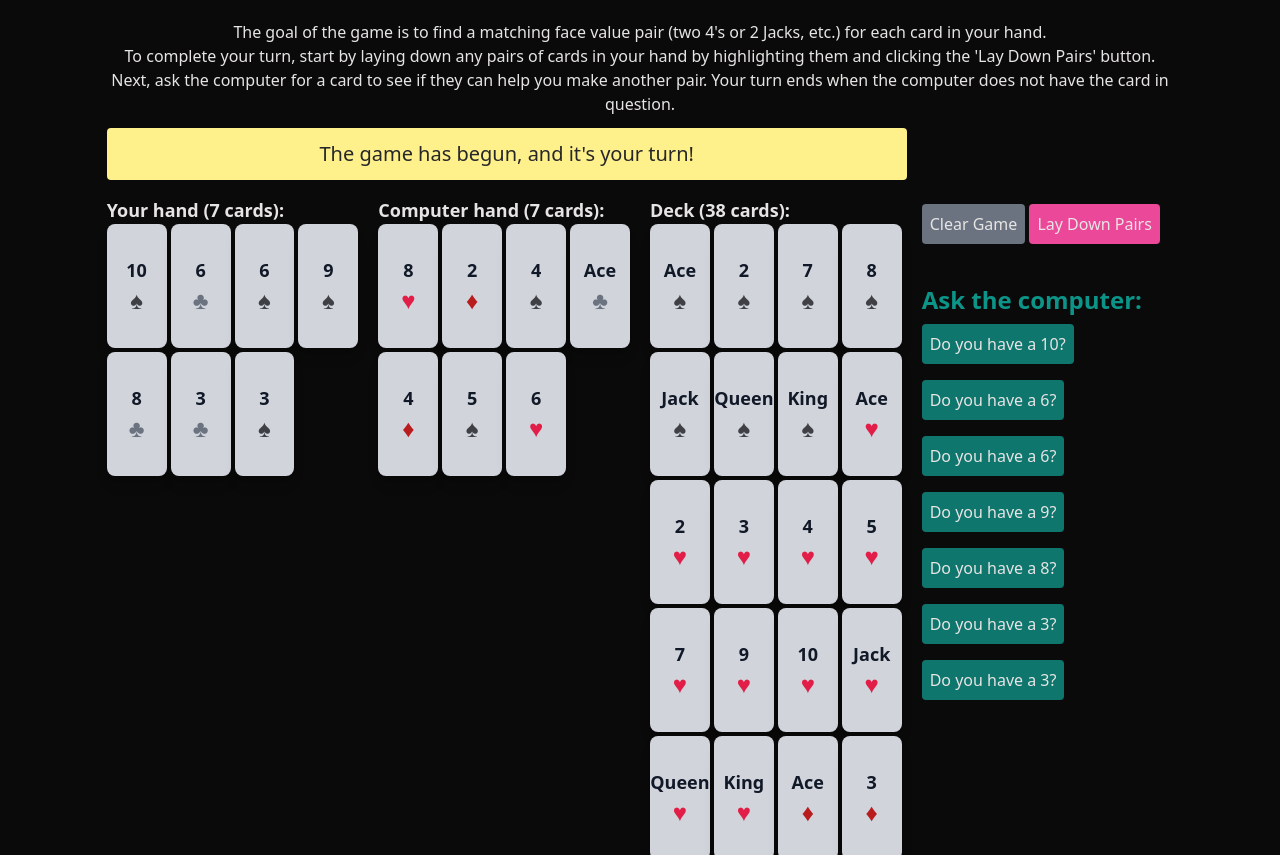
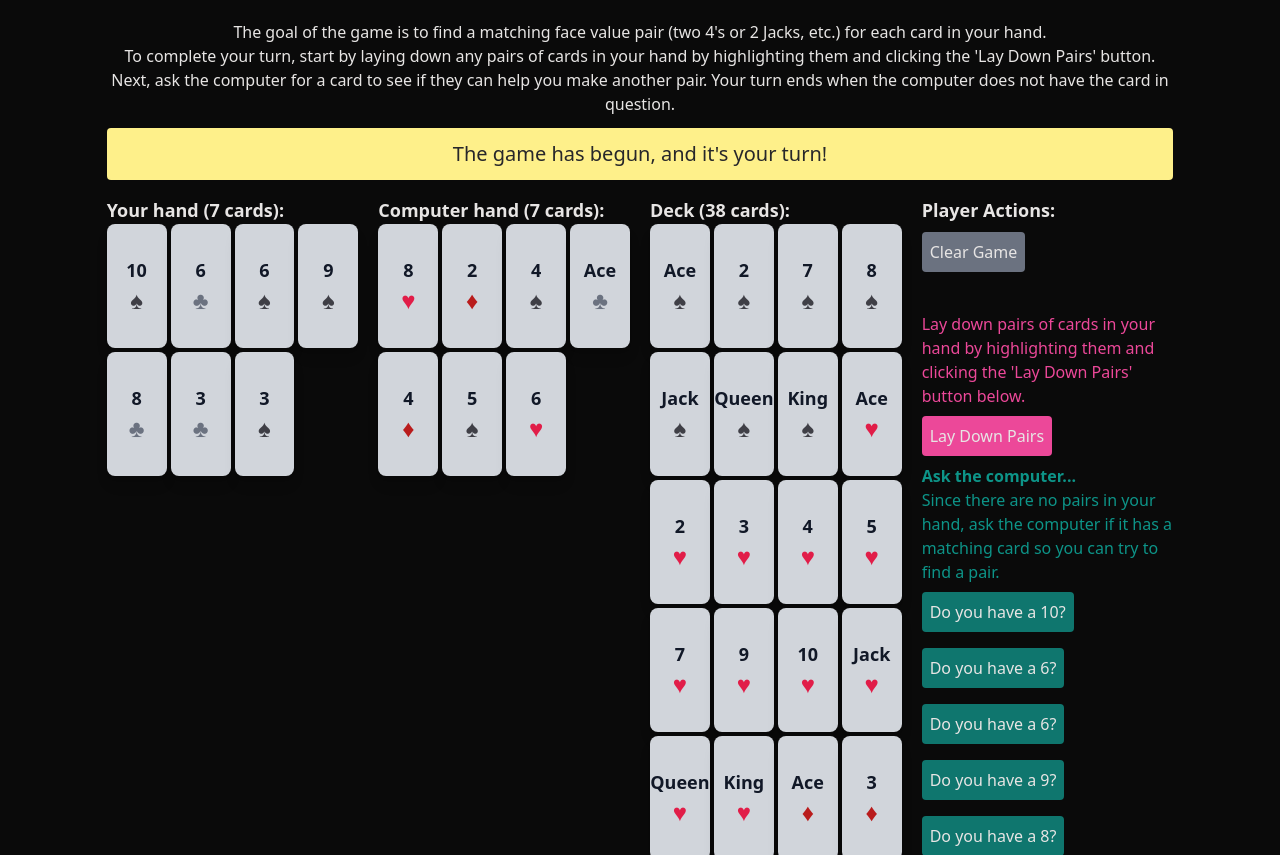
Before and after one commit to mmhernandez/go_fish_card_game, a Flask app: page /start_game in a window 1280 px wide. Shown: the top 855 px of the page. Run offline with Flask 3, Linux system fonts and the light colour scheme; some libraries are stand-ins or nearby versions.

Commit message:
Reformat player actions and add help text

```diff
--- a/flask_app/templates/index.html
+++ b/flask_app/templates/index.html
@@ -12,22 +12,13 @@
         The goal of the game is to find a matching face value pair (two 4's or 2 Jacks, etc.) for each card in your hand. <br>To complete your turn, start by laying down any pairs of cards in your hand by highlighting them and clicking the 'Lay Down Pairs' button. Next, ask the computer for a card to see if they can help you make another pair. Your turn ends when the computer does not have the card in question.
     </p>
     <form action="/pairs" method="post">
-        <!-- <button class="rounded bg-gray-500 hover:bg-gray-600 my-2 p-2">
-            <a href="/clear">Clear Game</a>
-        </button>
-        {% if "player_hand" not in session %}
-            <button class="rounded bg-blue-500 hover:bg-blue-600 my-2 p-2">
-                <a href="/start_game">New Game</a>
-            </button>
-        {% else %}
-            <input type="submit" value="Lay Down Pairs" class="rounded bg-pink-500 hover:bg-pink-600 my-2 p-2 cursor-pointer">
-        {% endif %} -->
         {% if message %}
-            <div class="p-3 my-3 rounded bg-yellow-200 text-zinc-800 text-center text-xl w-3/4">
+            <div class="p-3 my-3 rounded bg-yellow-200 text-zinc-800 text-center text-xl">
                 {{message}}
             </div>
         {% endif %}
 
+        <!-- player hand -->
         <div class="flex gap-5 mt-4">
             <div class="basis-1/4">
                 {% if "player_hand" in session %}
@@ -100,6 +91,8 @@
             {% endif %}
         </div>
     </form>
+
+        <!-- computer hand -->
         <div class="basis-1/4">
             {% if "computer_hand" in session %}
                 <p class="text-lg font-bold">Computer hand ({{(session["computer_hand"]|length)}} cards):</p>
@@ -138,6 +131,8 @@
                 </div>
             {% endif %}
         </div>
+
+        <!-- remaining deck -->
         <div class="basis-1/4">
             {% if "deck" in session %}
                 <p class="text-lg font-bold">Deck ({{session["deck"]|length}} cards):</p>
@@ -156,19 +151,27 @@
                 </div>
             {% endif %}
         </div>
+
+        <!-- actions -->
         <div class="basis-1/4">
+            <p class="text-lg font-bold">Player Actions:</p>
             <button class="rounded bg-gray-500 hover:bg-gray-600 mt-2 mb-10 p-2">
                 <a href="/clear">Clear Game</a>
             </button>
+
             {% if "player_hand" not in session %}
                 <button class="rounded bg-blue-500 hover:bg-blue-600 my-2 p-2">
                     <a href="/start_game">New Game</a>
                 </button>
             {% else %}
+
+                <!-- if player hand has a pair -->
+                <p class="text-pink-500">Lay down pairs of cards in your hand by highlighting them and clicking the 'Lay Down Pairs' button below.</p>
                 <input type="submit" value="Lay Down Pairs" class="rounded bg-pink-500 hover:bg-pink-600 my-2 p-2 cursor-pointer">
-            {% endif %}
-            {% if "player_hand" in session %}
-                <p class="text-2xl text-teal-600 font-bold">Ask the computer:</p>
+
+                <!-- else -->
+                <p class="text-teal-600 font-bold">Ask the computer...</p>
+                <p class="text-teal-600">Since there are no pairs in your hand, ask the computer if it has a matching card so you can try to find a pair.</p>
                 {% for each in session["player_hand"] %}
                     <div>
                         <button class="rounded bg-teal-700 hover:bg-teal-600 my-2 p-2">
@@ -187,6 +190,7 @@
                     </div>
                 {% endfor %}
             {% endif %}
+
         </div>
     </div>
 
```
